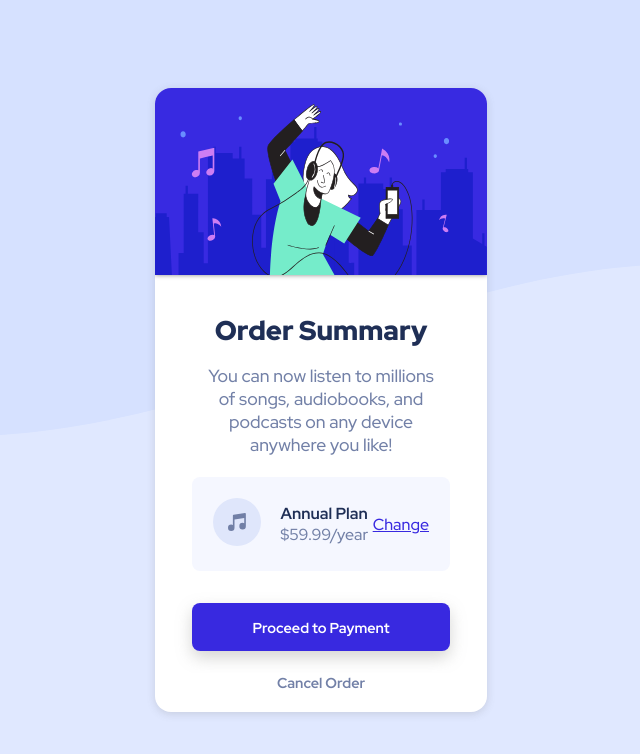
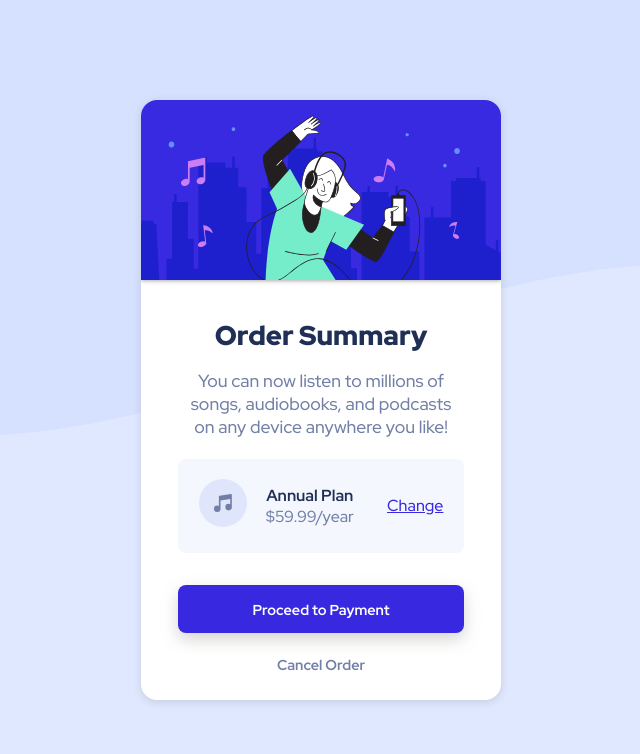
Before and after one commit to Swing95/order-summary-component-main, a plain HTML site: page index.html in a window 1280 px wide. Shown: the top 754 px of the page, without its empty margins (399-1039 px from the left). Drawn offline with Linux system fonts and the light colour scheme.

Commit message:
he wi changes

```diff
--- a/styles.css
+++ b/styles.css
@@ -25,8 +25,8 @@ body {
 }
 
 .wrapper {
-    width: 23%;
-    height: 78%;
+    width: 25%;
+    height: 75%;
     border-radius: 1rem;
     overflow: hidden;
     background-color: #FFFFFF;
```
